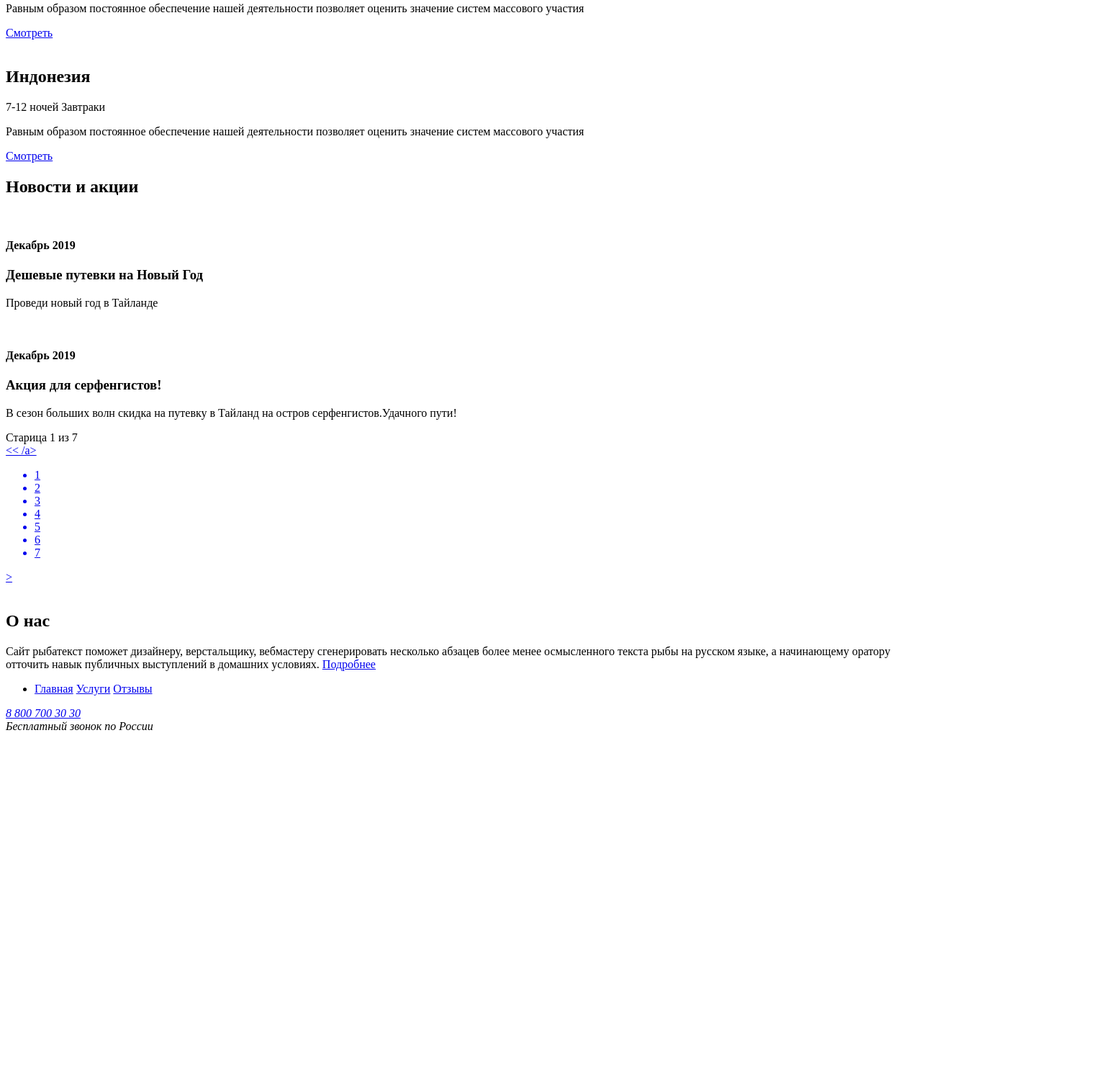
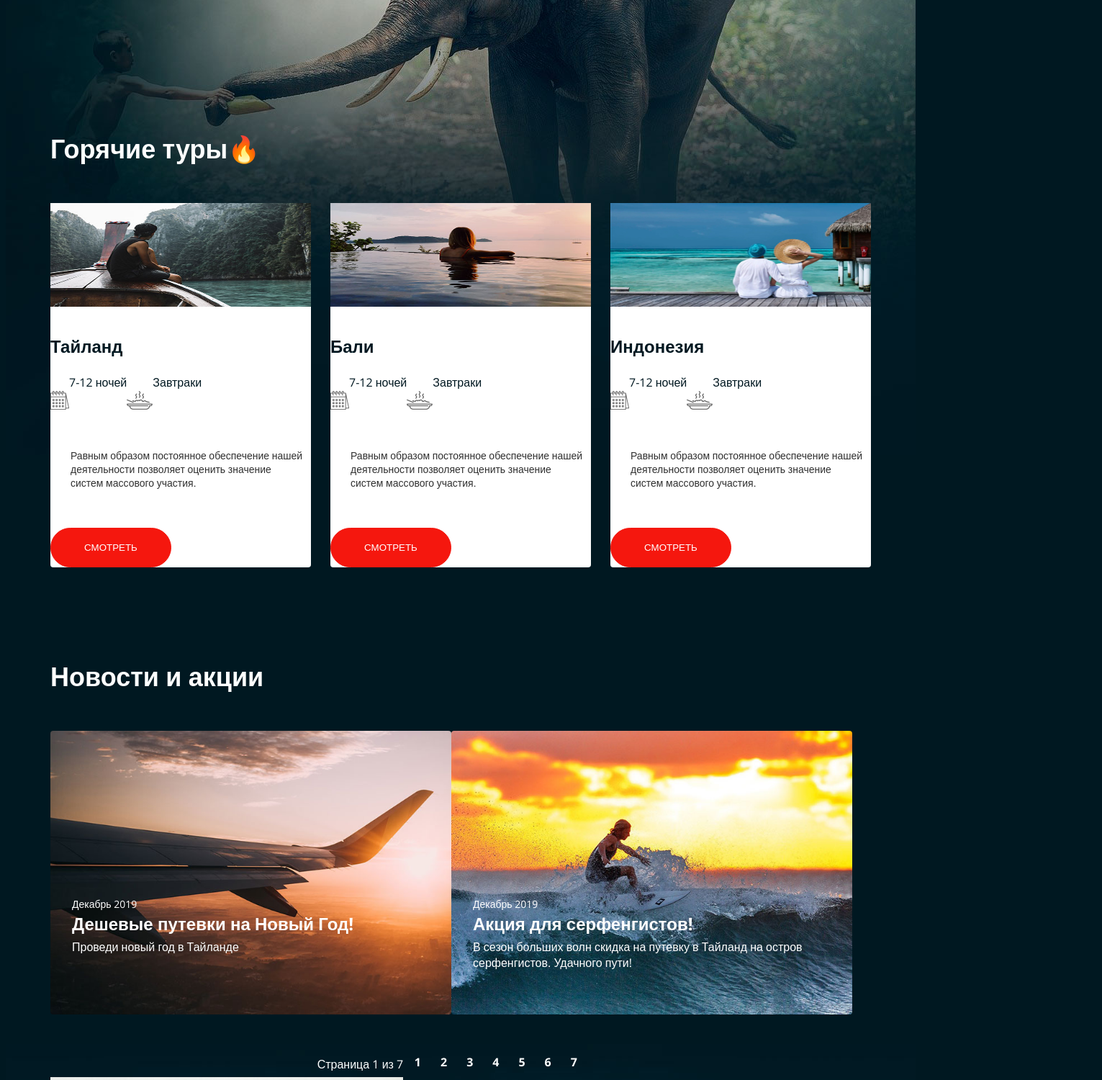
Before and after one commit to YOmling/my-project, a plain HTML site: page index.html in a window 1280 px wide. Shown: the part 623-2123 px from the top of the page at 72% size, 1531 px wide, since content can reach past the window. Before the commit the page ends 1649 px from the top, so only its background shows below. Drawn offline with nearby package versions, Linux system fonts and the light colour scheme.

Commit message:
Add files via upload

```diff
--- a/index.html
+++ b/index.html
@@ -5,115 +5,199 @@
   <meta charset="UTF-8">
   <meta http-equiv="X-UA-Compatible" content="IE=edge">
   <meta name="viewport" content="width=device-width, initial-scale=1.0">
+  <link rel="stylesheet" href="./main.css">
   <title>Air Asia</title>
 </head>
 
 <body>
-   <div class="wrapper">
+  <div class="wrapper wrapper__main">
+    <div class="container">
       <header class="header">
-         <a href="/" class="logo">
-            <img src="" alt="" class="logo__pic">
+        <a href="#" class="logo">
+          <img src="./img/logo.png" alt="logo" class="logo__img">
         </a>
-         <nav class="breadcrumbs">
-            <ul class="breadcrumbs__list">
-               <li class="breadcrumbs__item">
-                  <a href="#" class="breadcrumbs__link">Главная</a>
-                  <a href="#" class="breadcrumbs__link">Услуги</a>
-                  <a href="#" class="breadcrumbs__link">Отзывы</a>
+        <nav class="menu">
+          <ul class="menu__list">
+            <li class="menu__item">
+              <a href="#" class="menu__link">Главная</a>
+            </li>
+            <li class="menu__item">
+              <a href="#" class="menu__link">Услуги</a>
+            </li>
+            <li class="menu__item">
+              <a href="#" class="menu__link">Отзывы</a>
             </li>
           </ul>
         </nav>
-         <address class="contacts">
+        <address class="contacts__header">
           <a href="tel:+78007003030" class="contacts__phone">8 800 700 30 30 </a>
-            <div class="contacts__workhors">График работы</div>
+          <span class="contacts__workhours">График работы</span>
         </address>
       </header>
-      <div class="page-content">
-         <main class="main-content">
-            <div class="route">
-               <div class="route__image">
-                  <img src="" alt="" class="route__image-elem">
-                  <h1 class="route__image-title">Авторские туры по Азии</h1>
-                  <h3>Открой для себя Азию</h3>
-                  <a href="#" class="route__image">Подробнее</a>
-                  <h2>Горячие туры🔥</h2>
-                  <div class="tour1">
-                     <div class="tour1__image">
-                        <img src="" alt="" class="tour1__image-elem">
-                        <h2><b>Тайланд</b></h2>
-                        <div class="tour1">7-12 ночей Завтраки</div>
-                        <p>Равным образом постоянное обеспечение нашей деятельности позволяет оценить значение систем
-                           массового участия</p>
-                        <a href="#" class="tour1__image">Смотреть</a>
-                        <div class="tour1">
-                           <div class="tour2__image">
-                              <img src="" alt="" class="tour2__image-elem">
-                              <h2><b>Бали</b></h2>
-                              <div class="tour2__image">7-12 ночей Завтраки</div>
-                              <p>Равным образом постоянное обеспечение нашей деятельности позволяет оценить значение
-                                 систем массового участия</p>
-                              <a href="#" class="tour2__image">Смотреть</a>
-                              <div class="tour3">
-                                 <div class="tour3__image">
-                                    <img src="" alt="" class="tour3__image-elem">
-                                    <h2><b>Индонезия</b></h2>
-                                    <div class="tour3">7-12 ночей Завтраки</div>
-                                    <p>Равным образом постоянное обеспечение нашей деятельности позволяет оценить
-                                       значение систем массового участия</p>
-                                    <a href="#" class="tour3__image">Смотреть</a>
-                                    <h2>Новости и акции</h2>
-                                    <div class="news1">
-                                       <div class="news1__image">
-                                          <img src="" alt="" class="news1__image-elem">
-                                          <h4>Декабрь 2019</h4>
-                                          <h3><b>Дешевые путевки на Новый Год</b></h3>
-                                          <p>Проведи новый год в Тайланде</p>
-                                          <div class="news2">
-                                             <div class="news2__image">
-                                                <img src="" alt="" class="news2__image-elem">
-                                                <h4>Декабрь 2019</h4>
-                                                <h3><b>Акция для серфенгистов!</b></h3>
-                                                <p>В сезон больших волн скидка на путевку в Тайланд на остров
-                                                   серфенгистов.Удачного пути!</з>
+      <main class="main">
+        <section class="preview">
+          <h1 class="preview__title">Авторские туры по Азии</h1>
+          <p class="preview__text">Открой для себя Азию</p>
+          <button class="preview__button button">ПОДРОБНЕЕ</button>
+        </section>
+        <section class="hottours">
+          <h2 class="hottours__title title">Горячие туры🔥</h2>
+          <ul class="hottours__list">
+            <li class="hottours__item">
+              <div class="hottours__img">
+                <img src="./img/river.jpg" alt="Река" class="hottours__img-icon">
+              </div>
+              <div class="hottours__subtitle">Тайланд</div>
+              <div class="hottours__option">
+                <img src="./img/calendar.png" alt="" class="hottours__option">
+                <span class="hottours__option-text">7-12 ночей</span>
+
+                <img src="./img/meal.png" alt="" class="hottours__option">
+                <span class="hottours__option-text">Завтраки</span>
+              </div>
+              <p class="hottours__text">Равным образом постоянное обеспечение нашей деятельности позволяет оценить
+                значение систем массового участия.</p>
+              <button class="hottours__button button">СМОТРЕТЬ</button>
+            </li>
+            <li class="hottours__item">
+              <div class="hottours__img">
+                <img src="./img/pool.jpg" alt="Река" class="hottours__img-icon">
+              </div>
+              <div class="hottours__subtitle">Бали</div>
+              <div class="hottours__option">
+                <img src="./img/calendar.png" alt="" class="hottours__option">
+                <span class="hottours__option-text">7-12 ночей</span>
+
+                <img src="./img/meal.png" alt="" class="hottours__option">
+                <span class="hottours__option-text">Завтраки</span>
+              </div>
+              <p class="hottours__text">Равным образом постоянное обеспечение нашей деятельности позволяет оценить
+                значение систем массового участия.</p>
+              <button class="hottours__button button">СМОТРЕТЬ</button>
+            <li class="hottours__item">
+              <div class="hottours__img">
+                <img src="./img/ocean.jpg" alt="Река" class="hottours__img-icon">
+              </div>
+              <div class="hottours__subtitle">Индонезия</div>
+              <div class="hottours__option">
+                <img src="./img/calendar.png" alt="" class="hottours__option">
+                <span class="hottours__option-text">7-12 ночей</span>
+
+                <img src="./img/meal.png" alt="" class="hottours__option">
+                <span class="hottours__option-text">Завтраки</span>
+              </div>
+              <p class="hottours__text">Равным образом постоянное обеспечение нашей деятельности позволяет оценить
+                значение систем массового участия.</p>
+              <button class="hottours__button button">СМОТРЕТЬ</button>
+          </ul>
+        </section>
+        <section class="news">
+          <h2 class="news__title title">Новости и акции</h2>
+          <ul class="news__list">
+            <li class="news__item">
+              <img src="./img/plain.jpg" alt="plain" class="news__img">
+              <div class="news__content">
+                <time class="news__date"><span class="news__date-month">Декабрь</span>
+                  <span class="news__date-year">2019</span></time>
+                <div class="news__subtitle">Дешевые путевки на Новый Год!</div>
+                <p class="news__text">Проведи новый год в Тайланде</p>
+            <li class="news__item">
+              <img src="/img/surfer.jpg" alt="plain" class="news__img">
+              <div class="news__content">
+                <time class="news__date"><span class="news__date-month">Декабрь</span>
+                  <span class="news__date-year">2019</span></time>
+                <div class="news__subtitle">Акция для серфенгистов!</div>
+                <p class="news__text">В сезон больших волн скидка на путевку в Тайланд на остров
+                  серфенгистов. Удачного пути!</p>
+              </div>
+            </li>
+          </ul>
           <div class="paginator">
-                                                   <div class="paginator__display">Старица 1 из 7</div>
-                                                   <a href="#" class="paginator__prev"> << /a>
+            <div class="paginator__display">Страница <span class="paginator__display-current">1 </span>из<span
+                class="paginator__display-all"> 7 </span>
               <ul class="paginator__list">
-                                                            <li class="paginator__item">1</li>
-                                                            <li class="paginator__item">2</li>
-                                                            <li class="paginator__item">3</li>
-                                                            <li class="paginator__item">4</li>
-                                                            <li class="paginator__item">5</li>
-                                                            <li class="paginator__item">6</li>
-                                                            <li class="paginator__item">7</li>
+                <li class="paginator__item pager__item--active">
+                  <a href="#" class="paginator__link">1</a>
+                </li>
+                <li class="paginator__item">
+                  <a href="#" class="paginator__link">2</a>
+                </li>
+                <li class="paginator__item">
+                  <a href="#" class="paginator__link">3</a>
+                </li>
+                <li class="paginator__item">
+                  <a href="#" class="paginator__link">4</a>
+                </li>
+                <li class="paginator__item">
+                  <a href="#" class="paginator__link">5</a>
+                </li>
+                <li class="paginator__item">
+                  <a href="#" class="paginator__link">6</a>
+                </li>
+                <li class="paginator__item">
+                  <a href="#" class="paginator__link">7</a>
+                </li>
               </ul>
-                                                         <a href="#" class="paginator__next">></a>
-                                                         <div class="about">
-                                                            <div class="about__image">
-                                                               <img src="" alt="" class="about__image-elem">
-                                                               <h2 class="about__image-title">О нас</h2>
-                                                               <p>Сайт рыбатекст поможет дизайнеру, верстальщику, вебмастеру сгенерировать несколько абзацев более менее осмысленного текста рыбы на русском языке, а начинающему оратору отточить навык публичных выступлений в домашних условиях.</з>
-                                                               <a href="#" class="about__image">Подробнее</a>
-                                                               <a href="/" class="logo">
-                                                                  <img src="" alt="" class="logo__pic">
+            </div>
+          </div>
+        </section>
+        <section class="about">
+          <div class="about__content">
+            <h2 class="about__title title">О нас</h2>
+            <p class="about__text">Сайт рыбатекст поможет дизайнеру, верстальщику, вебмастеру сгенерировать несколько
+              абзацев более менее осмысленного текста рыбы на русском языке, а начинающему оратору отточить навык
+              публичных выступлений в домашних условиях. </p>
+            <button class="about__button button">Подробнее</button>
+          </div>
+        </section>
+      </main>
+      <footer class="footer">
+        <a href="#" class="logo">
+          <img src="./img/logo.png" alt="Логотип" class="logo__img">
         </a>
-                                                               <nav class="breadcrumbs">
-                                                                  <ul class="breadcrumbs__list">
-                                                                     <li class="breadcrumbs__item">
-                                                                        <a href="#" class="breadcrumbs__link">Главная</a>
-                                                                        <a href="#" class="breadcrumbs__link">Услуги</a>
-                                                                        <a href="#" class="breadcrumbs__link">Отзывы</a>
+        <nav class="menu">
+          <ul class="menu__list">
+            <li class="menu__item">
+              <a href="#" class="menu__link">Главная</a>
+            </li>
+            <li class="menu__item">
+              <a href="#" class="menu__link">Услуги</a>
+            </li>
+            <li class="menu__item">
+              <a href="#" class="menu__link">Отзывы</a>
             </li>
           </ul>
         </nav>
+        <div class="socials">
+          <ul class="socials__list">
+            <li class="social__item">
+              <a href="#" class="social__link">
+                <img src="./img/telegram.png" alt="social icon" class="social__icon">
+              </a>
+            </li>
+            <li class="social__item">
+              <a href="#" class="social__link">
+                <img src="./img/vk.png" alt="social icon" class="social__icon">
+              </a>
+            </li>
+            <li class="social__item">
+              <a href="#" class="social__link">
+                <img src="./img/f.png" alt="social icon" class="social__icon">
+              </a>
+            </li>
+            <li class="social__item">
+              <a href="#" class="social__link">
+                <img src="./img/in.png" alt="social icon" class="social__icon">
+              </a>
+            </li>
+          </ul>
+        </div>
         <address class="contacts">
+          <span class="contacts__workhours">Бесплатный звонок по России</span>
           <a href="tel:+78007003030" class="contacts__phone">8 800 700 30 30 </a>
-                                                                  <div class="contacts__workhors">Бесплатный звонок по России</div>
-                                                </div>
-                                             </div>
-                                          </div>
-                                       </div>
-         </main>
+
+        </address>
+      </footer>
     </div>
   </div>
 </body>
--- /dev/null
+++ b/main.css
@@ -0,0 +1,308 @@
+@import url('https://fonts.googleapis.com/css2?family=Open+Sans:wght@400;600;700&display=swap');
+
+body {
+  font-family: 'Open Sans', sans-serif;
+}
+
+.wrapper {
+background: url(./img/hero.jpg) center top no-repeat, url(./img/botom.jpg) bottom no-repeat;
+}
+
+.header {
+  margin-top: 26.64px;
+  width: 1140px;
+  margin: 0 auto;
+}
+
+html,
+body {
+  margin-top: 26.64px;
+  background-color: #001821;
+  height: 100%;
+
+}
+
+ul,
+li {
+  padding: 0;
+  margin: 0;
+  list-style-type: none;
+  color: #FFFFFF;
+}
+
+
+.logo__img {
+  display: inline-block;
+  width: 85px;
+  height: 36px;
+}
+
+.menu {
+  display: inline-block;
+}
+
+.logo {
+  margin: 79px;
+}
+
+.menu__link {
+  color: #ffff;
+  text-decoration: none;
+}
+
+.menu__item {
+  display: inline-block;
+  margin-right: 54px;
+  position: relative;
+  top: -13px
+}
+
+.contacts__header {
+  position: absolute;
+width: 191px;
+height: 35px;
+left: 1340px;
+top: 26.64px;
+  display: inline-block;
+  color: #ffff;
+  font-style: normal;
+  text-align: right;
+
+}
+
+.contacts__phone {
+  font-family: Open Sans;
+  font-style: normal;
+  font-weight: normal;
+  font-size: 26px;
+  line-height: 35px;
+  display: flex;
+  text-align: right;
+  color: #FFFFFF;
+  text-decoration: none;
+
+}
+
+.contacts__workhours {
+
+  font-style: normal;
+  font-weight: normal;
+  font-size: 13px;
+  line-height: 20px;
+  display: flex;
+  align-items: center;
+  text-decoration-line: underline;
+
+  text-align: right;
+}
+
+.header {
+  margin-bottom: 135px;
+}
+
+.preview__title {
+  width: 511px;
+  font-size: 72px;
+  color:#FFFFFF ;
+  margin-bottom: 20px;
+}
+
+.preview__text {
+  font-size: 18px;
+  color:#FFFFFF ;
+  margin-bottom: 35px;
+}
+
+.preview {
+  margin-bottom: 246px;
+  }
+
+.button {
+
+  width: 168px;
+  height: 55px;
+  border: 1px solid #F5170E;
+  border-radius: 35px;
+  text-align: center;
+  background: #F5170E;
+  cursor: pointer;
+  color: #FFFFFF;
+}
+
+.button:hover {
+  background: #F5170E;
+}
+
+.container {
+  width: 1140px;
+  margin: 0 auto;
+}
+
+.hottours__subtitle {
+  font-weight: bold;
+  font-size: 24px;
+  margin-top: 33px;
+}
+
+.hottours__text {
+  font-weight: normal;
+  font-size: 14px;
+  color: #303030;
+  width: 324px;
+  margin-bottom: 24.5px;
+  margin-top: 26px;
+  text-align: left;
+  padding: 28px;
+}
+
+.hottours__option {
+  display: flex;
+  margin-top: 23px;
+}
+
+p {
+  margin: 0;
+}
+
+.hottours__list {
+  display: flex;
+
+}
+
+.hottours__img-icon {
+  width: 362px;
+  height: 144px;
+}
+
+.title {
+  color: #FFFFFF;
+  margin-bottom: 51px;
+  font-size: 36px;
+
+}
+
+.hottours__item {
+  background-color: #FFFFFF;
+  margin-right: 27px;
+  color: #001821;
+  border-radius: 4px;
+  width: 362px;
+
+
+}
+
+.news__title {
+  margin-top: 127px;
+}
+
+
+.news__item {
+  display: inline-block;
+  width:  557px;
+  vertical-align: top;
+  position: relative;
+  border-radius: 4px;
+  overflow: hidden;
+
+}
+
+.news__img {
+  display: block;
+  width: 100%;
+  height: 100%;
+  object-fit: cover;
+  width:  557px;
+  height: 394px;
+}
+
+.news__content {
+  position: absolute;
+  left: 0;
+  right: 0;
+  bottom: 0;
+  padding: 25px 30px ;
+  min-height: 140px;
+}
+
+
+.news__date {
+  font-size: 14px;
+  margin-bottom: 12px;
+}
+
+.news__subtitle {
+  font-size: 24px;
+  font-weight: bold;
+  margin-bottom: 5px;
+}
+
+.news__list {
+  margin-bottom: 55px;
+}
+
+.paginator {
+  color: #ffff;
+  text-align: center;
+}
+
+.paginator__display, .paginator__list {
+  display: inline-block;
+  vertical-align: middle;
+}
+
+.paginator__display {
+  margin-right: 26px;
+}
+
+.paginator__item {
+  display:inline-block;
+  vertical-align: middle;
+}
+
+.paginator__link {
+  display: block;
+  width: 32px;
+  height: 32px;
+  border-radius: 50%;
+  text-decoration: none;
+  font-weight: bold;
+  color: #FFFFFF;
+}
+
+.about::before {
+  content: "";
+  display: inline-block;
+  vertical-align: top;
+  width: 490px;
+  height: 505px;
+  background: url(./img/gates.jpg) center center / cover no-repeat;
+}
+
+.about__content {
+  background: url(./img/mountains.jpg);
+  padding: 80px 98px;
+  display: inline-block;
+  vertical-align: top;
+  width: 785px;
+  height: 455px;
+  margin-left: -336px;
+    margin-top: 95px;
+}
+
+.about__title {
+  font-weight: bold;
+  font-size: 36px;
+  color: #001821;
+  margin-bottom: 40px;
+}
+
+.about__text {
+  margin-bottom: 42px;
+}
+
+.social__item {
+  display: inline-block;
+  margin-right: 10px;
+  width: 36px;
+  height: 36px;
+}
```
Also changed, not shown: img/botom.jpg (added), img/calendar.png (added), img/f.png (added), img/gates.jpg (added), img/hero.jpg (added), img/in.png (added), img/logo.png (added), img/meal.png (added), img/mountains.jpg (added), img/ocean.jpg (added), img/plain.jpg (added), img/pool.jpg (added), img/river.jpg (added), img/surfer.jpg (added), 2 more files. Lines whose indentation alone changed are shown as unchanged.
